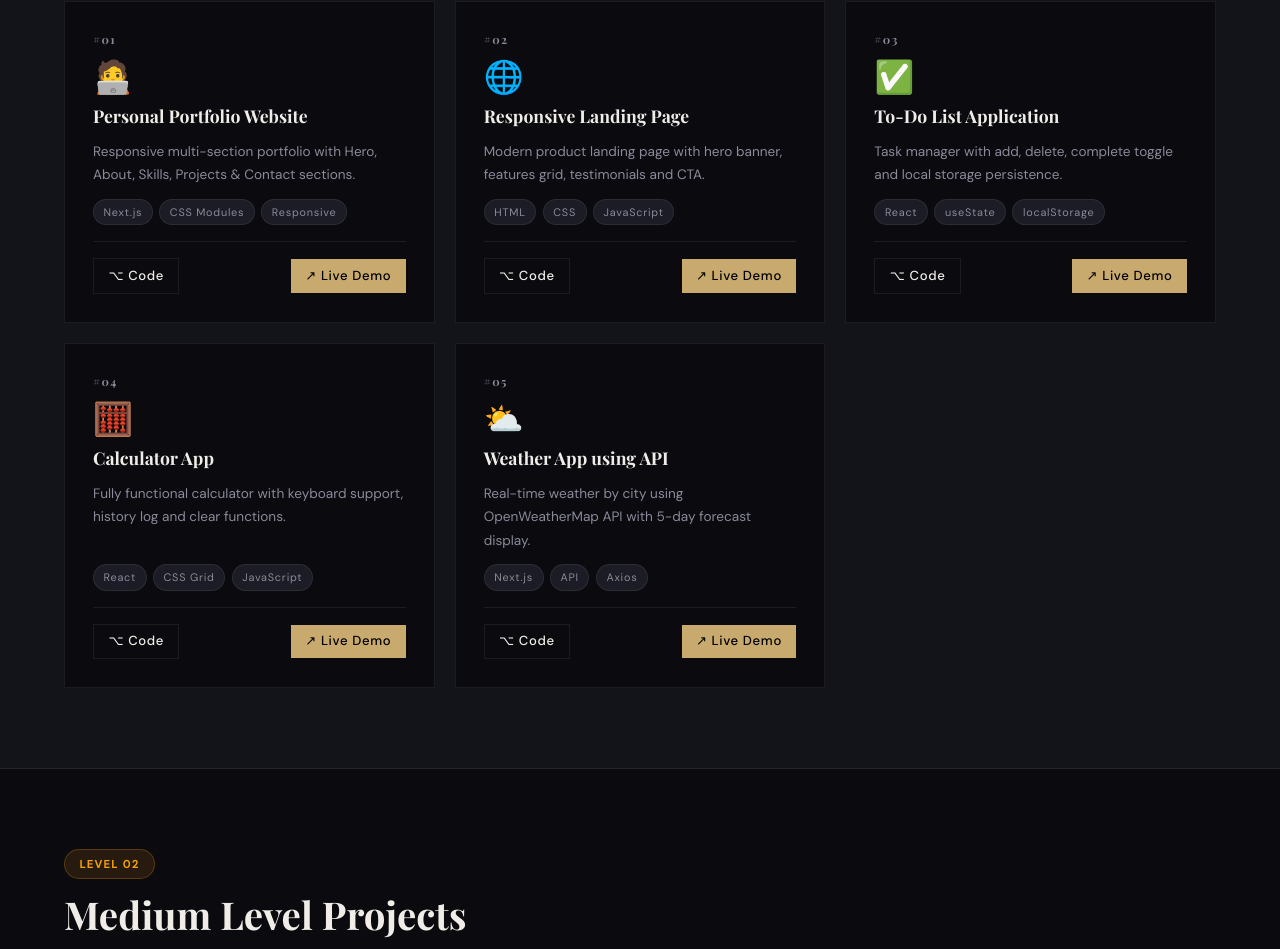
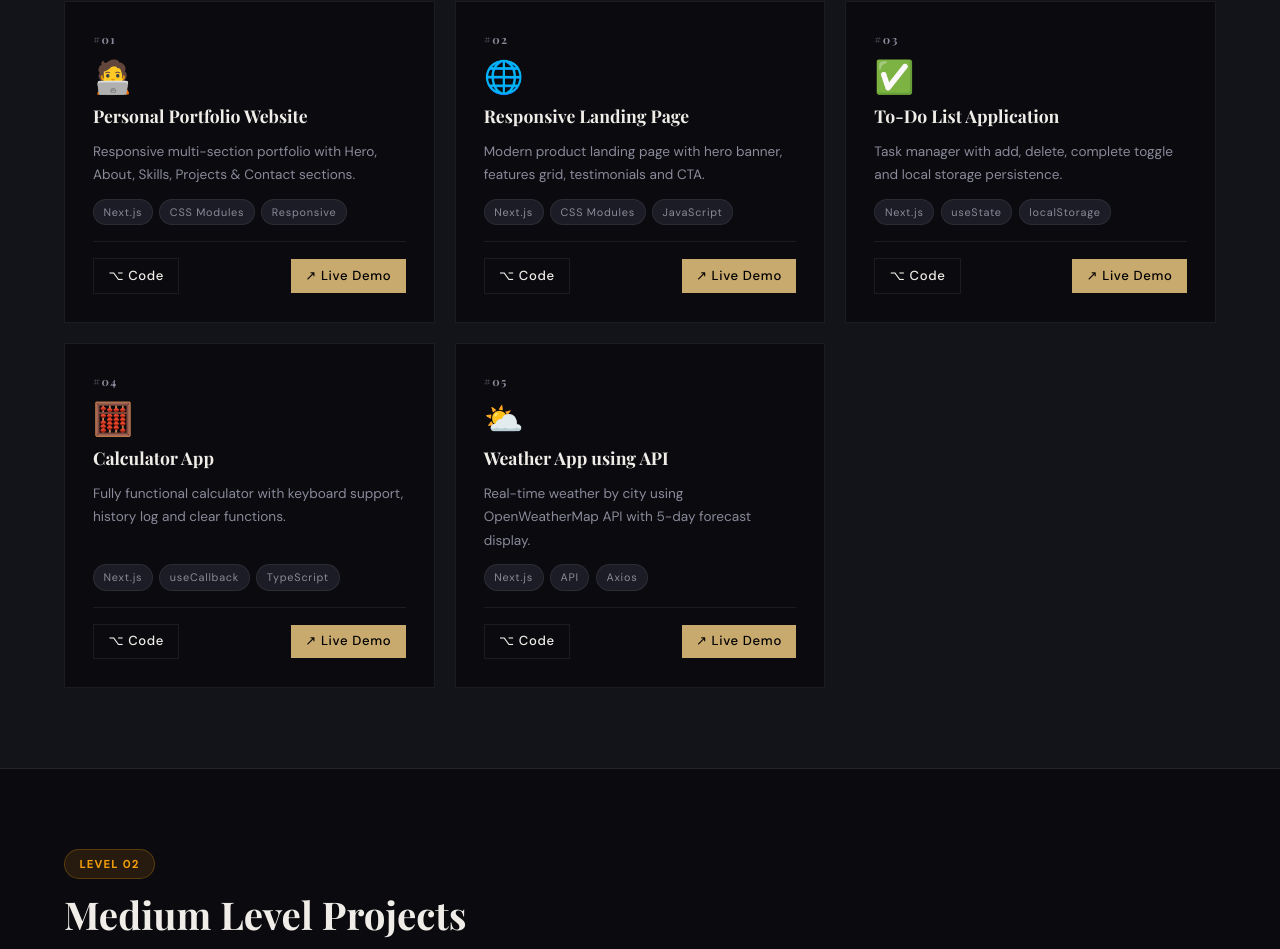
Before and after one commit to m-ahmad-official/full-stack_web_developer_intern, a Next.js app in the folder 01_personal_portfolio_website/: page /projects in a window 1280 px wide. Shown: the part 820-1769 px from the top of the page. Built offline with nearby package versions, Linux system fonts and the light colour scheme.

Commit message:
update projects

```diff
--- a/01_personal_portfolio_website/app/projects/page.tsx
+++ b/01_personal_portfolio_website/app/projects/page.tsx
@@ -16,7 +16,7 @@ const basicProjects = [
     id: 2,
     title: "Responsive Landing Page",
     desc: "Modern product landing page with hero banner, features grid, testimonials and CTA.",
-    tags: ["HTML", "CSS", "JavaScript"],
+    tags: ["Next.js", "CSS Modules", "JavaScript"],
     icon: "🌐",
     github:
       "https://github.com/m-ahmad-official/full-stack_web_developer_intern/tree/main/02_responsive_landing_page",
@@ -26,7 +26,7 @@ const basicProjects = [
     id: 3,
     title: "To-Do List Application",
     desc: "Task manager with add, delete, complete toggle and local storage persistence.",
-    tags: ["React", "useState", "localStorage"],
+    tags: ["Next.js", "useState", "localStorage"],
     icon: "✅",
     github:
       "https://github.com/m-ahmad-official/full-stack_web_developer_intern/tree/main/03_to-do_list_application",
@@ -36,10 +36,11 @@ const basicProjects = [
     id: 4,
     title: "Calculator App",
     desc: "Fully functional calculator with keyboard support, history log and clear functions.",
-    tags: ["React", "CSS Grid", "JavaScript"],
+    tags: ["Next.js", "useCallback", "TypeScript"],
     icon: "🧮",
-    github: "https://github.com/yourusername/calculator",
-    demo: "https://calculator.vercel.app",
+    github:
+      "https://github.com/m-ahmad-official/full-stack_web_developer_intern/tree/main/04_calculator_app",
+    demo: "https://calculator-app-ahmed.vercel.app",
   },
   {
     id: 5,
```
